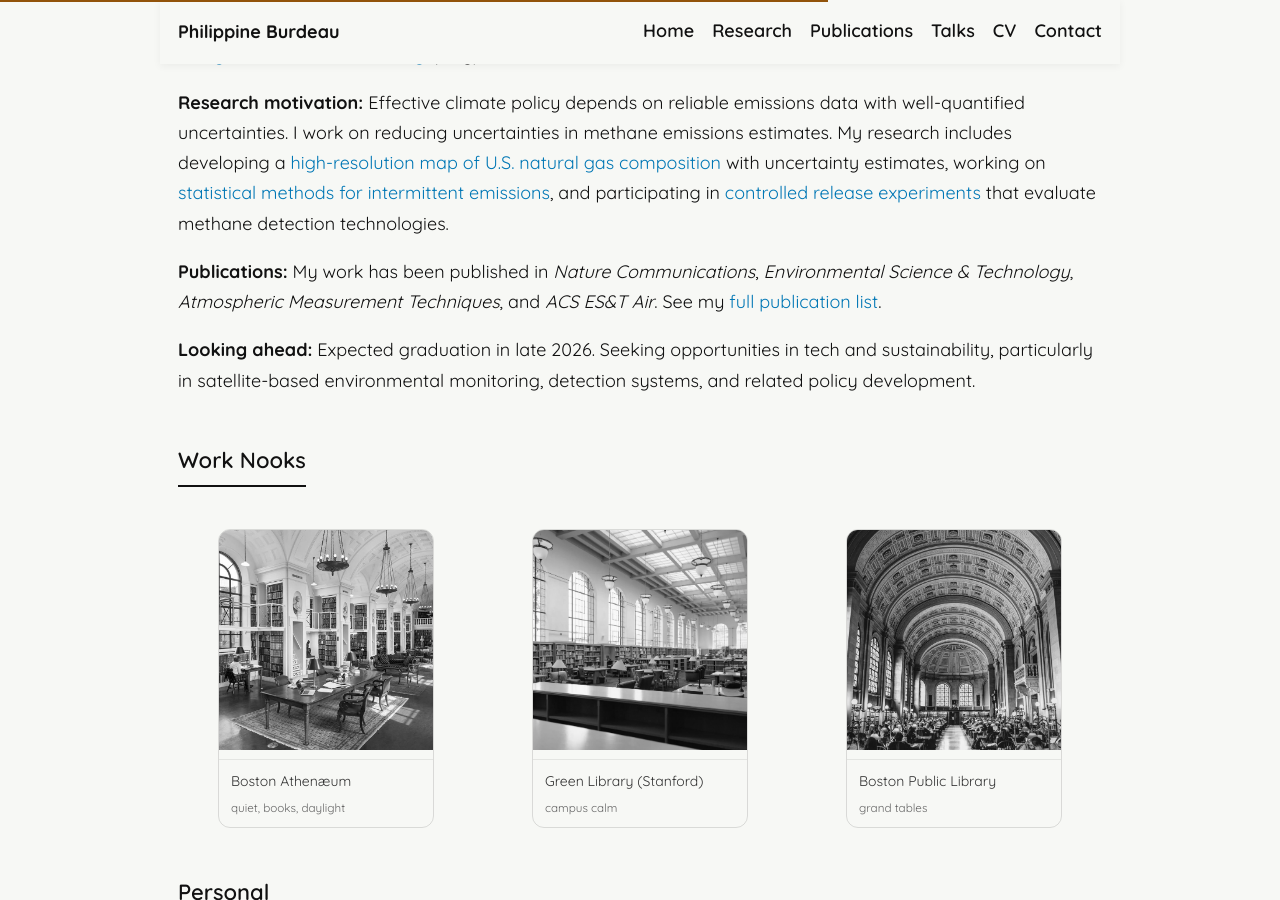
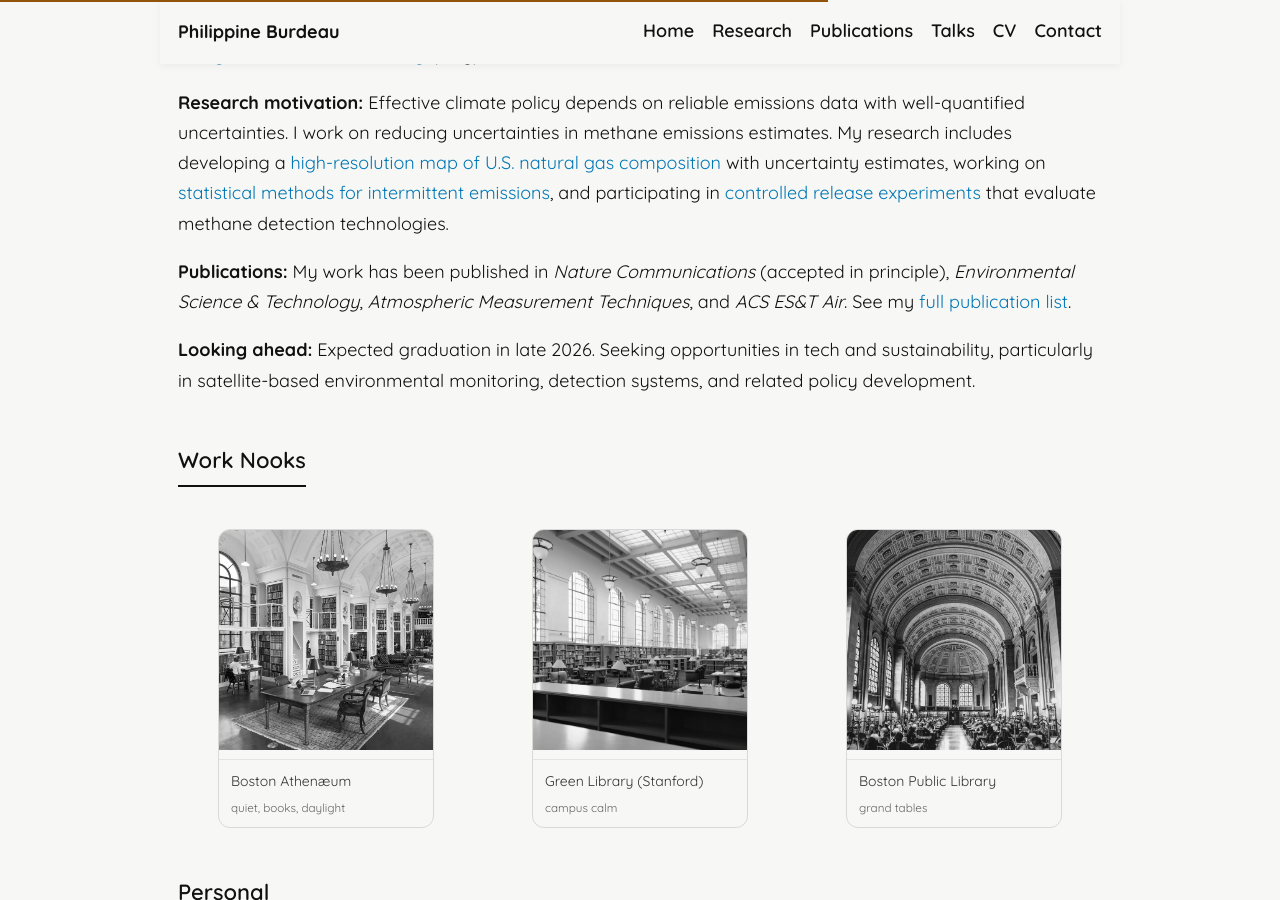
Before and after one commit to pburdeau/pburdeau.github.io, a Jekyll site: the page built from index.md, in a window 1280 px wide and 900 px high, scrolled down 628 px. Built offline with Jekyll 4.4.1, drawn with Linux system fonts in a browser that asks for light colours.

Commit message:
Update index.md

```diff
--- a/index.md
+++ b/index.md
@@ -34,7 +34,7 @@ permalink: /
 
 <p><strong>Research motivation:</strong> Effective climate policy depends on reliable emissions data with well-quantified uncertainties. I work on reducing uncertainties in methane emissions estimates. My research includes developing a <a href="/research#gas-composition">high-resolution map of U.S. natural gas composition</a> with uncertainty estimates, working on <a href="/research#statistical-inference">statistical methods for intermittent emissions</a>, and participating in <a href="/research#technology-evaluation">controlled release experiments</a> that evaluate methane detection technologies.</p>
 
-<p><strong>Publications:</strong> My work has been published in <em>Nature Communications</em>, <em>Environmental Science & Technology</em>, <em>Atmospheric Measurement Techniques</em>, and <em>ACS ES&T Air</em>. See my <a href="/publications/">full publication list</a>.</p>
+<p><strong>Publications:</strong> My work has been published in <em>Nature Communications</em> (accepted in principle), <em>Environmental Science & Technology</em>, <em>Atmospheric Measurement Techniques</em>, and <em>ACS ES&T Air</em>. See my <a href="/publications/">full publication list</a>.</p>
 
 <p><strong>Looking ahead:</strong> Expected graduation in late 2026. Seeking opportunities in tech and sustainability, particularly in satellite-based environmental monitoring, detection systems, and related policy development.</p>
 
```
